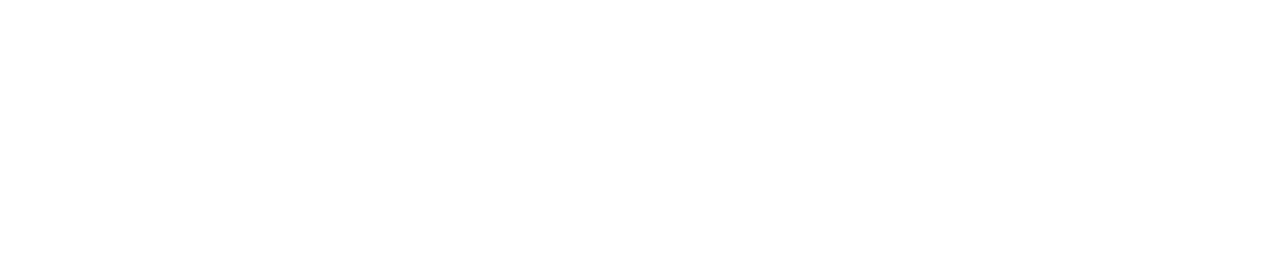
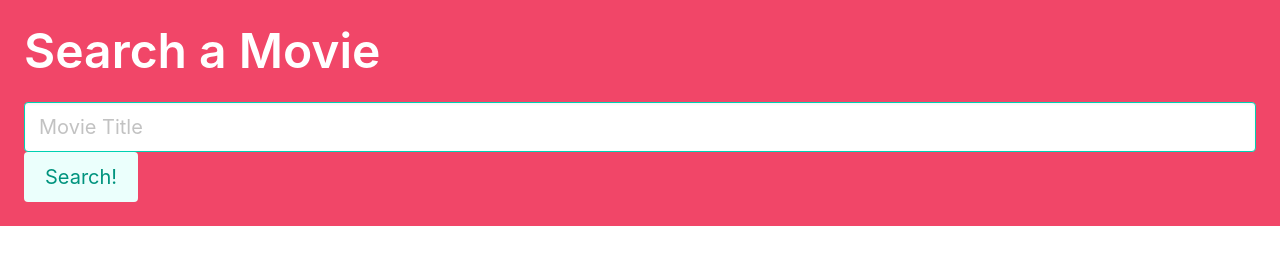
Before and after one commit to Austinma1010/MovieQuoteGenerator, a plain HTML site: page GenQuote.html in a window 1280 px wide. Drawn offline with nearby package versions, Linux system fonts and the light colour scheme.

Commit message:
html header update

```diff
--- a/GenQuote.html
+++ b/GenQuote.html
@@ -8,8 +8,12 @@
     <link rel="stylesheet" href="/assets/style.css">
 </head>
 <body>
-    <header>
-
+    <header class="hero is-danger is-small">
+        <div class="hero-body">
+            <h1 class="title is-1">Search a Movie</h1>
+            <input id="movie-input" class="input is-medium is-primary" type="text" placeholder="Movie Title">
+            <button id="search-btn" class="button is-primary is-light is-medium">Search!</button>
+        </div>
     </header>
 </body>
 </html>
```
